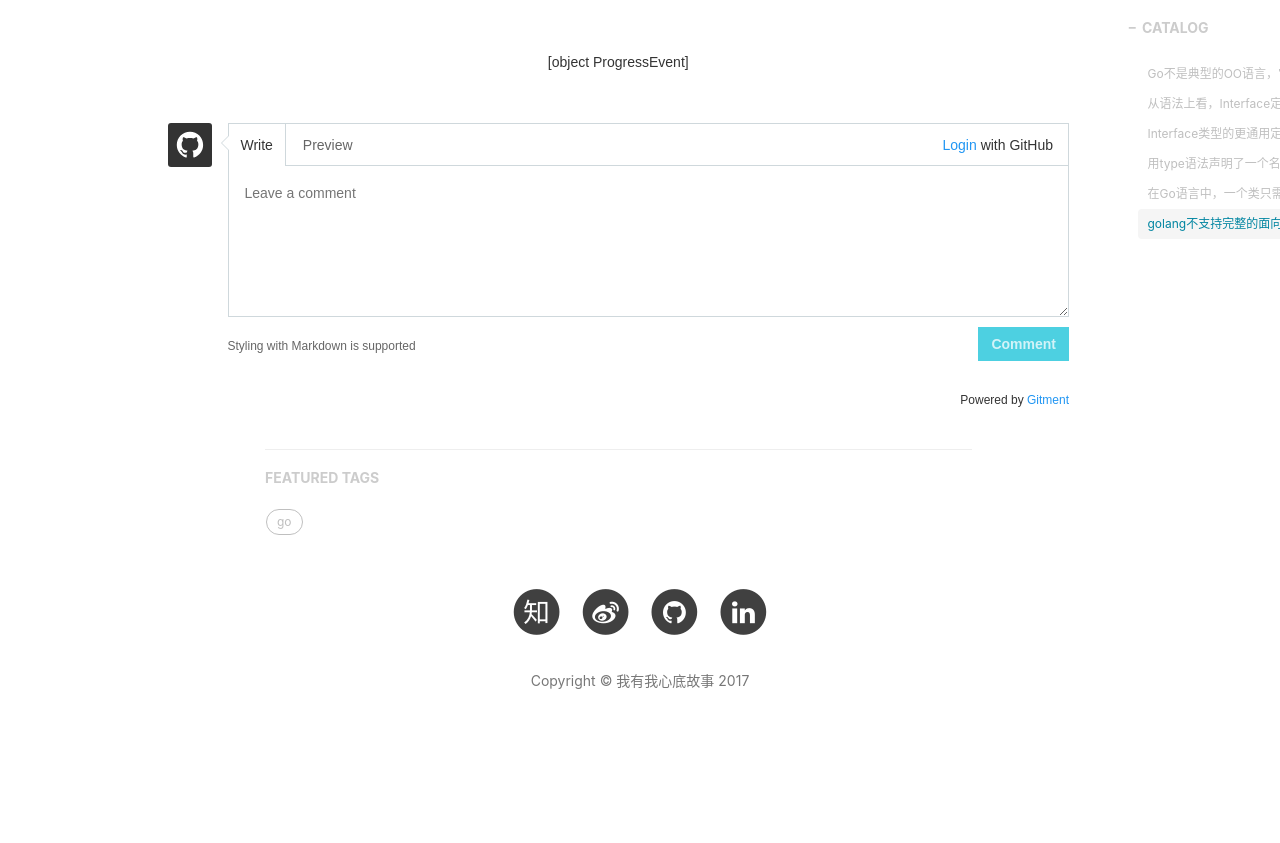
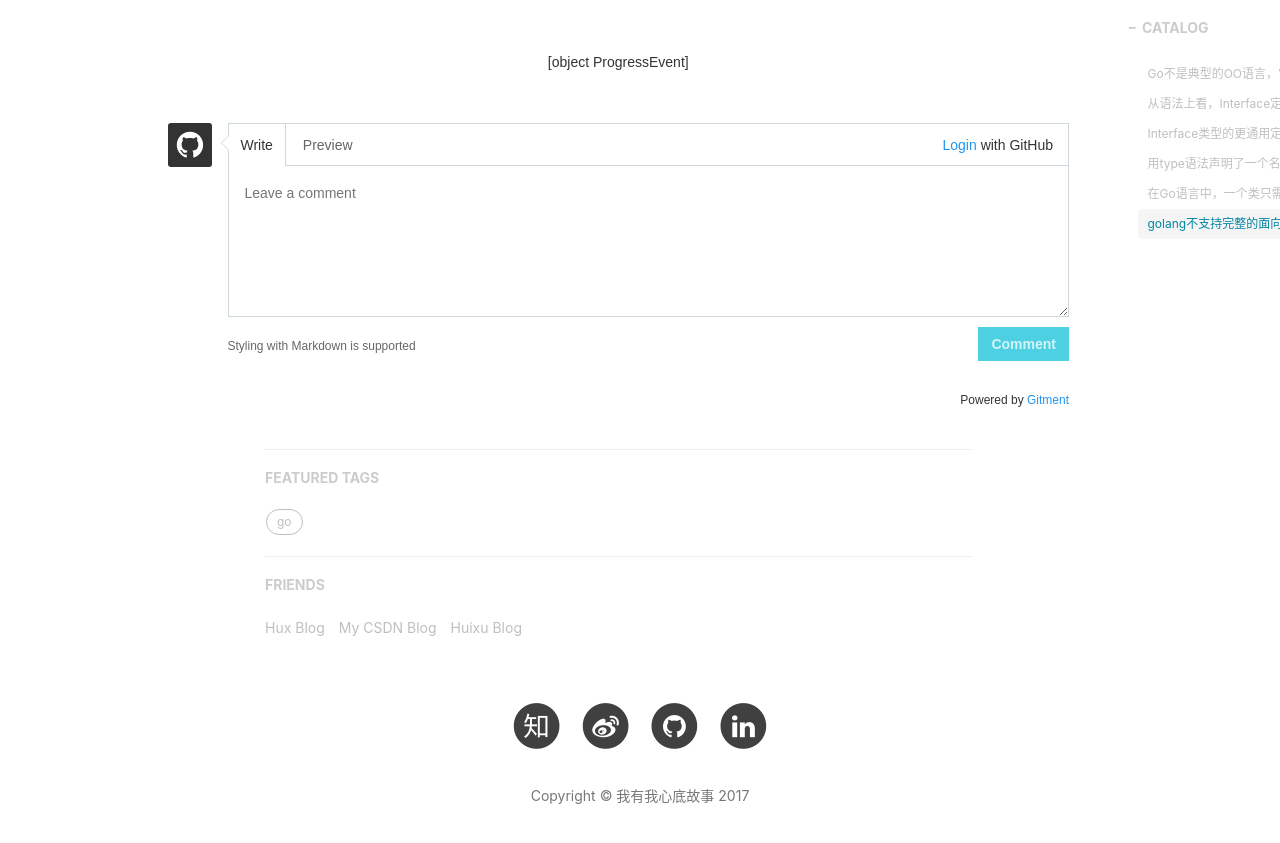
Before and after one commit to Tomy-Lee/Tomy-Lee.github.io, a Jekyll site: the page built from _posts/2017-11-9-the-interface-of-golang-language.md, in a window 1280 px wide and 900 px high, scrolled down 3356 px. Shown: the top 843 px of the window. Built offline with Jekyll 4.4.1, drawn with Linux system fonts in a browser that asks for light colours; nearby versions of some CDN libraries; comment, search, counter and statistics services are not loaded; before the commit the page ends 4141 px from its top, so only the background shows below that.

Commit message:
Update _config.yml

```diff
--- a/_config.yml
+++ b/_config.yml
@@ -76,6 +76,20 @@ featured-condition-size: 1              # A tag will be featured if the size of
 chrome-tab-theme-color: "#000000"
 service-worker: true
 
+# Friends
+friends: [
+    {
+        title: "Hux Blog",
+        href: "http://huangxuan.me"
+    },{
+        title: "My CSDN Blog",
+        href: "http://blog.csdn.net/qq_33454112"
+    },{
+        title: "Huixu Blog",
+        href: "http://blog.csdn.net/lihuixuaaa"
+    }
+]
+
 anchorjs: true                          # if you want to customize anchor. check out line:181 of `post.html`
 anchorjs-visible: hover
 anchorjs-icon: §
```
